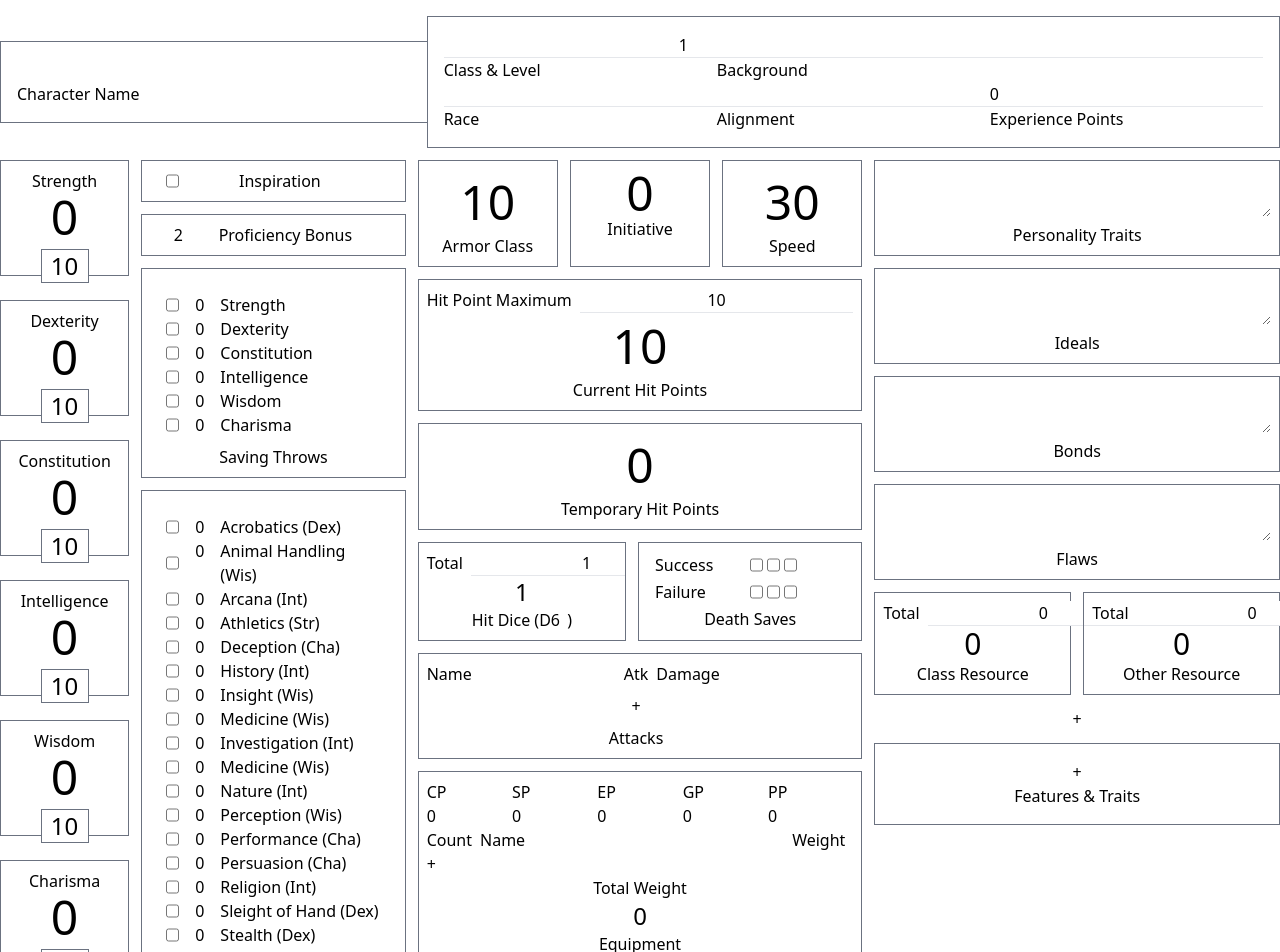
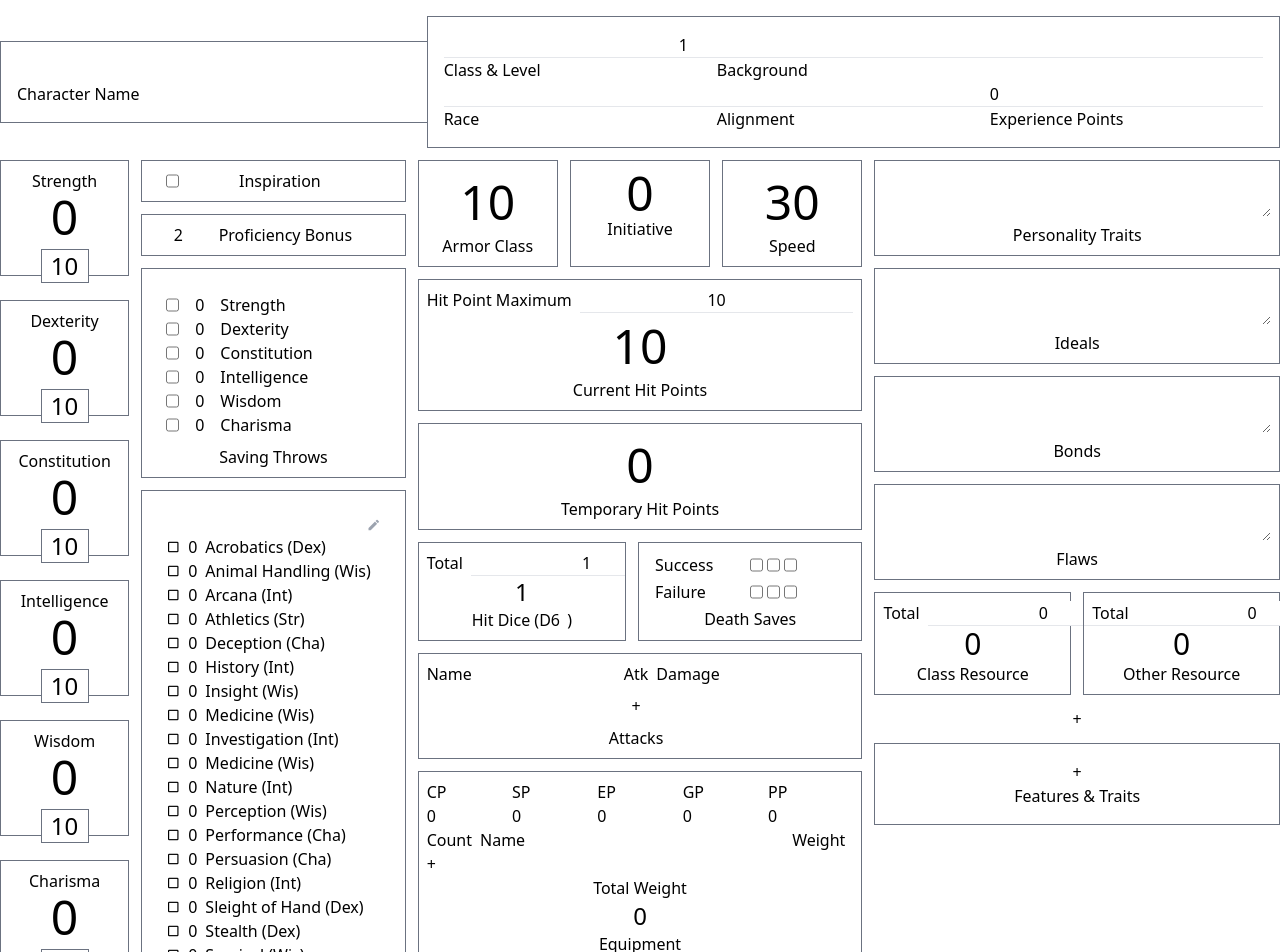
Before and after one commit to RedHatter/TaleSpire-Character-Sheets, a Svelte app: page / in a window 1280 px wide. Shown: the top 952 px of the page. Built offline with nearby package versions, Linux system fonts and the light colour scheme.

Commit message:
Experties

```diff
--- a/src/DnD5e/Sheet.svelte
+++ b/src/DnD5e/Sheet.svelte
@@ -5,7 +5,8 @@
   import Trackers from './Trackers.svelte'
   import Features from './Features.svelte'
   import Equipment from './Equipment.svelte'
-  import Proficiencies from './Proficiencies.svelte'
+  import OtherProficiencies from './OtherProficiencies.svelte'
+  import Skills from './Skills.svelte'
 
   $: console.log($data)
 </script>
@@ -84,16 +85,7 @@
         <span class="my-2 text-center">Saving Throws</span>
       </div>
 
-      <div class="flex flex-col pt-6 px-6 border">
-        {#each Object.entries($derived.skills) as [key, value]}
-          <label class="flex">
-            <input class="mr-4" type="checkbox" bind:checked={$data.skills[key]} />
-            <span class="mr-4">{value.modifier}</span>
-            {value.name}
-          </label>
-        {/each}
-        <span class="my-2 text-center">Skills</span>
-      </div>
+      <Skills />
     </div>
 
     <span class="flex mb-3 py-2 px-6 w-full border">
@@ -101,7 +93,7 @@
       <span class="flex-grow text-center">passive wisdom (perception)</span>
     </span>
 
-    <Proficiencies />
+    <OtherProficiencies />
   </div>
   <div class="px-1.5 flex-1">
     <div class="flex">
--- /dev/null
+++ b/src/DnD5e/Skills.svelte
@@ -0,0 +1,62 @@
+<script lang="ts">
+  import Dialog from '../components/Dialog.svelte'
+  import Select from '../components/Select.svelte'
+  import { data, derived, SkillProficiencyType } from './model'
+
+  let showDialog = false
+
+  function close() {
+    showDialog = false
+  }
+</script>
+
+{#if showDialog}
+  <Dialog on:close={close}>
+    <div class="dialog grid gap-4 items-center">
+      <span>Skill</span><span>Proficieny</span><span>Skill</span><span>Proficieny</span>
+      {#each Object.entries($derived.skills) as [key, value]}
+        <span>{value.name}</span>
+        <select bind:value={$data.skills[key]}>
+          <option value={SkillProficiencyType.None}>None</option>
+          <option value={SkillProficiencyType.Proficient}>Proficient</option>
+          <option value={SkillProficiencyType.Expertise}>Experties</option>
+          <option value={SkillProficiencyType.JackOfAllTrades}>Jack of All Trades</option>
+        </select>
+      {/each}
+    </div>
+
+    <div class="flex justify-end mt-4 w-full">
+      <button class="text-primary-400 py-2 px-4 uppercase font-medium text-sm" on:click={close}>Done</button>
+    </div>
+  </Dialog>
+{/if}
+
+<div class="skills grid gap-x-2 items-center mb-3 pt-6 px-6 border">
+  <span class="col-span-3 material-icons text-gray-400 text-right text-sm" on:click={() => (showDialog = true)}>
+    edit
+  </span>
+  {#each Object.entries($derived.skills) as [key, value]}
+    <span class="material-icons text-right text-sm">
+      {$data.skills[key] == SkillProficiencyType.Proficient
+        ? 'check_box'
+        : $data.skills[key] == SkillProficiencyType.Expertise
+        ? 'check_boxcheck_box'
+        : $data.skills[key] == SkillProficiencyType.JackOfAllTrades
+        ? 'indeterminate_check_box'
+        : 'check_box_outline_blank'}
+    </span>
+    <span>{value.modifier}</span>
+    <span>{value.name}</span>
+  {/each}
+  <span class="col-span-3 my-2 text-center">Skills</span>
+</div>
+
+<style>
+  .dialog {
+    grid-template-columns: auto 1fr auto 1fr;
+  }
+
+  .skills {
+    grid-template-columns: auto auto 1fr;
+  }
+</style>
--- a/src/DnD5e/model.ts
+++ b/src/DnD5e/model.ts
@@ -16,6 +16,13 @@
   INT,
   WIS,
   CHA,
+}
+
+export enum SkillProficiencyType {
+  None,
+  Proficient,
+  Expertise,
+  JackOfAllTrades,
 }
 
 export class Attack {
@@ -49,16 +56,16 @@
   ) {}
 }
 
-export enum ProficiencyType {
+export enum OtherProficiencyType {
   Language,
   Weapon,
   Armor,
   Other,
 }
 
-export class Proficiency {
+export class OtherProficiency {
   constructor(
-    public type: ProficiencyType = ProficiencyType.Language,
+    public type: OtherProficiencyType = OtherProficiencyType.Language,
     public name: string = '',
     public source: string = ''
   ) {}
@@ -90,7 +97,7 @@
     [AbilityType.CHA]: 10,
   }
 
-  proficiencies: Array<Proficiency> = []
+  proficiencies: Array<OtherProficiency> = []
 
   inspiration: boolean = false
   proficiency: number = 2
@@ -105,24 +112,24 @@
   }
 
   skills = {
-    acrobatics: false,
-    animalHandling: false,
-    arcana: false,
-    athletics: false,
-    deception: false,
-    history: false,
-    insight: false,
-    intimidation: false,
-    investigation: false,
-    medicine: false,
-    nature: false,
-    perception: false,
-    performance: false,
-    persuasion: false,
-    religion: false,
-    sleightOfHand: false,
-    stealth: false,
-    survival: false,
+    acrobatics: SkillProficiencyType.None,
+    animalHandling: SkillProficiencyType.None,
+    arcana: SkillProficiencyType.None,
+    athletics: SkillProficiencyType.None,
+    deception: SkillProficiencyType.None,
+    history: SkillProficiencyType.None,
+    insight: SkillProficiencyType.None,
+    intimidation: SkillProficiencyType.None,
+    investigation: SkillProficiencyType.None,
+    medicine: SkillProficiencyType.None,
+    nature: SkillProficiencyType.None,
+    perception: SkillProficiencyType.None,
+    performance: SkillProficiencyType.None,
+    persuasion: SkillProficiencyType.None,
+    religion: SkillProficiencyType.None,
+    sleightOfHand: SkillProficiencyType.None,
+    stealth: SkillProficiencyType.None,
+    survival: SkillProficiencyType.None,
   }
 
   armorClass: number = 10
@@ -180,6 +187,19 @@
     name: abilityNames[type],
   }))
 
+  function getSkillModifier(ability: AbilityType, type: SkillProficiencyType) {
+    return (
+      abilityScores[ability].modifier +
+      (type == SkillProficiencyType.Proficient
+        ? data.proficiency
+        : type == SkillProficiencyType.Expertise
+        ? data.proficiency * 2
+        : type == SkillProficiencyType.JackOfAllTrades
+        ? Math.floor(data.proficiency / 2)
+        : 0)
+    )
+  }
+
   let copper = data.coin
 
   let platinum = Math.floor(copper / 1000)
@@ -205,75 +225,75 @@
     skills: {
       acrobatics: {
         name: 'Acrobatics (Dex)',
-        modifier: abilityScores[AbilityType.DEX].modifier + (data.skills.acrobatics ? data.proficiency : 0),
+        modifier: getSkillModifier(AbilityType.DEX, data.skills.acrobatics),
       },
       animalHandling: {
         name: 'Animal Handling (Wis)',
-        modifier: abilityScores[AbilityType.WIS].modifier + (data.skills.animalHandling ? data.proficiency : 0),
+        modifier: getSkillModifier(AbilityType.WIS, data.skills.animalHandling),
       },
       arcana: {
         name: 'Arcana (Int)',
-        modifier: abilityScores[AbilityType.INT].modifier + (data.skills.arcana ? data.proficiency : 0),
+        modifier: getSkillModifier(AbilityType.INT, data.skills.arcana),
       },
       athletics: {
         name: 'Athletics (Str)',
-        modifier: abilityScores[AbilityType.STR].modifier + (data.skills.athletics ? data.proficiency : 0),
+        modifier: getSkillModifier(AbilityType.STR, data.skills.athletics),
       },
       deception: {
         name: 'Deception (Cha)',
-        modifier: abilityScores[AbilityType.CHA].modifier + (data.skills.deception ? data.proficiency : 0),
+        modifier: getSkillModifier(AbilityType.CHA, data.skills.deception),
       },
       history: {
         name: 'History (Int)',
-        modifier: abilityScores[AbilityType.INT].modifier + (data.skills.history ? data.proficiency : 0),
+        modifier: getSkillModifier(AbilityType.INT, data.skills.history),
       },
       insight: {
         name: 'Insight (Wis)',
-        modifier: abilityScores[AbilityType.WIS].modifier + (data.skills.insight ? data.proficiency : 0),
+        modifier: getSkillModifier(AbilityType.WIS, data.skills.insight),
       },
       intimidation: {
         name: 'Medicine (Wis)',
-        modifier: abilityScores[AbilityType.WIS].modifier + (data.skills.intimidation ? data.proficiency : 0),
+        modifier: getSkillModifier(AbilityType.WIS, data.skills.intimidation),
       },
       investigation: {
         name: 'Investigation (Int)',
-        modifier: abilityScores[AbilityType.INT].modifier + (data.skills.investigation ? data.proficiency : 0),
+        modifier: getSkillModifier(AbilityType.INT, data.skills.investigation),
       },
       medicine: {
         name: 'Medicine (Wis)',
-        modifier: abilityScores[AbilityType.WIS].modifier + (data.skills.medicine ? data.proficiency : 0),
+        modifier: getSkillModifier(AbilityType.WIS, data.skills.medicine),
       },
       nature: {
         name: 'Nature (Int)',
-        modifier: abilityScores[AbilityType.INT].modifier + (data.skills.nature ? data.proficiency : 0),
+        modifier: getSkillModifier(AbilityType.INT, data.skills.nature),
       },
       perception: {
         name: 'Perception (Wis)',
-        modifier: abilityScores[AbilityType.WIS].modifier + (data.skills.perception ? data.proficiency : 0),
+        modifier: getSkillModifier(AbilityType.WIS, data.skills.perception),
       },
       performance: {
         name: 'Performance (Cha)',
-        modifier: abilityScores[AbilityType.CHA].modifier + (data.skills.performance ? data.proficiency : 0),
+        modifier: getSkillModifier(AbilityType.CHA, data.skills.performance),
       },
       persuasion: {
         name: 'Persuasion (Cha)',
-        modifier: abilityScores[AbilityType.CHA].modifier + (data.skills.persuasion ? data.proficiency : 0),
+        modifier: getSkillModifier(AbilityType.CHA, data.skills.persuasion),
       },
       religion: {
         name: 'Religion (Int)',
-        modifier: abilityScores[AbilityType.INT].modifier + (data.skills.religion ? data.proficiency : 0),
+        modifier: getSkillModifier(AbilityType.INT, data.skills.religion),
       },
       sleightOfHand: {
         name: 'Sleight of Hand (Dex)',
-        modifier: abilityScores[AbilityType.DEX].modifier + (data.skills.sleightOfHand ? data.proficiency : 0),
+        modifier: getSkillModifier(AbilityType.DEX, data.skills.sleightOfHand),
       },
       stealth: {
         name: 'Stealth (Dex)',
-        modifier: abilityScores[AbilityType.DEX].modifier + (data.skills.stealth ? data.proficiency : 0),
+        modifier: getSkillModifier(AbilityType.DEX, data.skills.stealth),
       },
       survival: {
         name: 'Survival (Wis)',
-        modifier: abilityScores[AbilityType.WIS].modifier + (data.skills.survival ? data.proficiency : 0),
+        modifier: getSkillModifier(AbilityType.WIS, data.skills.survival),
       },
     },
 
--- a/src/components/Dialog.svelte
+++ b/src/components/Dialog.svelte
@@ -8,7 +8,7 @@
 <div
   in:fade={{ duration: 200, easing: quadIn }}
   out:fade={{ duration: 200, easing: quadOut }}
-  class="bg-opacity-50 fixed inset-0 z-50 flex items-center justify-center bg-black"
+  class="bg-opacity-50 fixed inset-0 z-50 flex overflow-auto items-center justify-center bg-black"
   on:click={() => dispatch('close')}
 >
   <div
--- a/src/components/Select.svelte
+++ b/src/components/Select.svelte
@@ -11,13 +11,14 @@
 </script>
 
 <label class="relative block pt-2 border-b border-gray-200">
-  <div class="ml-4 text-gray-600 text-xs pointer-events-none">{label}</div>
-  <select class="px-4 pb-2 w-full" bind:value>
+  <div class="ml-2 text-gray-600 text-xs pointer-events-none">{label}</div>
+  <select class="pr-8 pb-2 pl-1 w-full" bind:value>
     {#each items as { value, text }}
       <option {value}>{text}</option>
     {/each}
   </select>
   <div class="h-0.5 absolute right-0 bottom w-full bg-blue-500" />
+  <span class="material-icons bottom-2 right-1 absolute text-gray-400">arrow_drop_down</span>
 </label>
 
 <style>
@@ -26,7 +27,16 @@
     transform: scaleX(0);
   }
 
-  select:focus + div {
+  select:focus ~ div {
     transform: scaleX(1);
   }
+
+  span {
+    transition: transform 250ms;
+    transform: rotate(0);
+  }
+
+  select:focus:hover ~ span {
+    transform: rotate(180deg);
+  }
 </style>
```
Also changed, not shown: src/DnD5e/OtherProficiencies.svelte (renamed from src/DnD5e/Proficiencies.svelte, +6 -6 lines).
